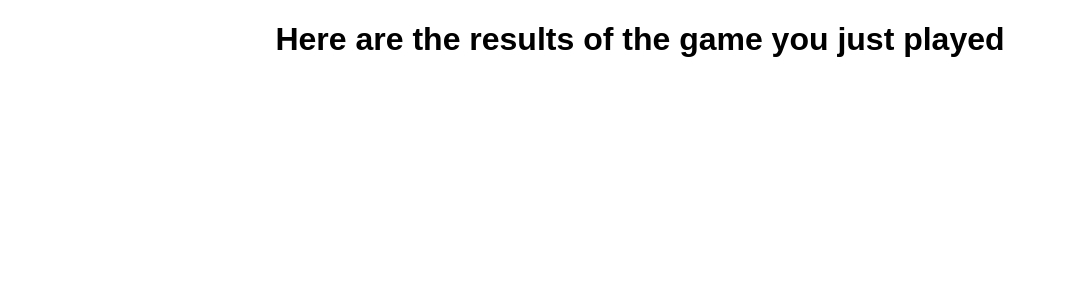
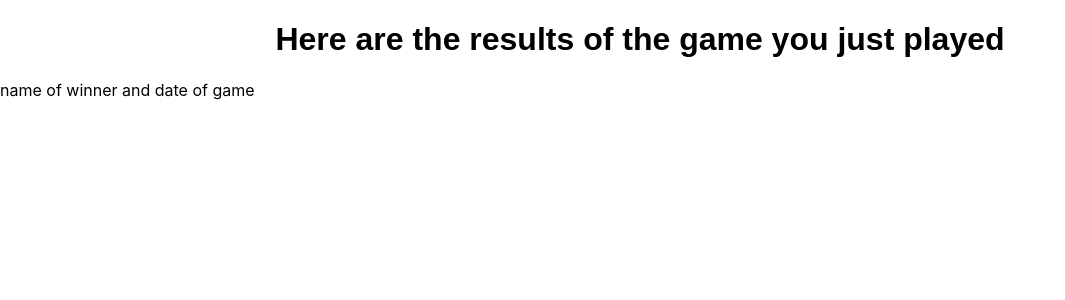
Before and after one commit to codewithirene567/snakes-and-ladders-react, a React (Create React App) app: page /result in a window 1280 px wide. Shown: the top 300 px of the page, without its empty margins (0-1065 px from the left). Built offline with nearby package versions, Linux system fonts and the light colour scheme.

Commit message:
added information to the results component including a mapStateToProps function

```diff
--- a/src/components/dice.js
+++ b/src/components/dice.js
@@ -12,6 +12,13 @@ class Dice extends Component {
     // state = {
     //     side:''
     // }
+//  hasItBeenRolledOnce = () => {
+//    debugger
+//    if (this.props.rollDone = true){
+//      {this.displayWinner()}
+//    }
+//  }
+
 
     render() {
         return (
@@ -37,7 +44,7 @@ class Dice extends Component {
       //   }
 
       rollDoneCallback= (num) => {
-
+        //this.hasItBeenRolledOnce()
         console.log(this.state)
         //debugger
         // this.setState({side: `${num}`})
@@ -82,8 +89,12 @@ class Dice extends Component {
     }
 
 }
+    //players: state.playerReducer,
+ const mapStateToProps = (state) => ({
+  players: state.playerReducer
 
- const mapStateToProps = (state) => ({
-   players: state.playerReducer
  })
+
+
+
 export default connect(mapStateToProps, {moveForward, changePlayer, jump})(Dice)
--- a/src/components/results.js
+++ b/src/components/results.js
@@ -1 +1,18 @@
 //presentational component
+import React from 'react'
+import { connect } from 'react-redux'
+
+ function Results(props){
+     console.log(props)
+    return (
+<div>name of winner and date of game</div>
+
+    )
+  }
+    const mapStateToProps = (state) => {
+        //debugger
+        //console.log(state)
+        // doneWinner:
+    }
+
+    export default connect(mapStateToProps)(Results)
--- a/src/containers/Game.js
+++ b/src/containers/Game.js
@@ -10,7 +10,7 @@ const Game = (props) => {
 
     return (
       <div>
-        <h1>Snakes and Ladders - Player {props.winner} is winning!</h1>
+        <h1>Snakes and Ladders - {props.winner}</h1>
         <Snake />
         <Dice/>
         <Ladder />
@@ -42,7 +42,7 @@ const Game = (props) => {
       }
 
     }
-    return {winner:highestName}
+    return {winner:'Player '+highestName+' is winning!'}
 
 }
    export default connect(mapStateToProps, null)(Game);
--- a/src/containers/Result.js
+++ b/src/containers/Result.js
@@ -1,9 +1,11 @@
 import React from 'react';
+import Results from '../components/results'
 
 const Result = () => {
     return (
       <div>
         <h1>Here are the results of the game you just played</h1>
+        <Results />
       </div>
     )
   }
```
